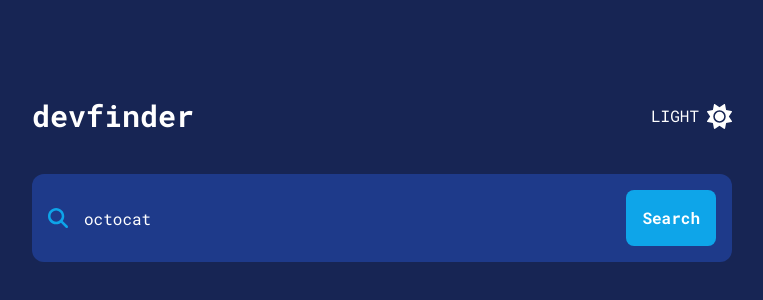
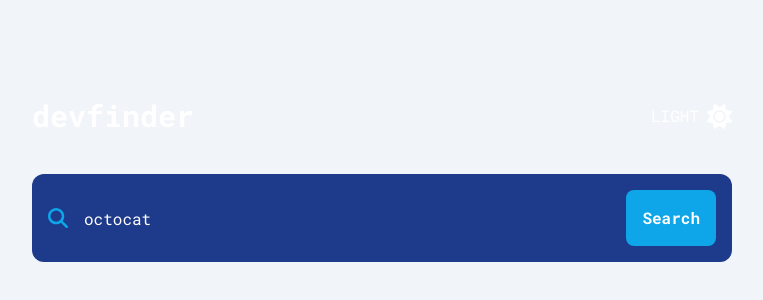
Before and after one commit to Cema2019/GitHub-user-search-app, a Next.js app: page / in a window 1280 px wide. Shown: the part 208-508 px from the top of the page, without its empty margins (258-1021 px from the left). Built offline with nearby package versions, Linux system fonts and the light colour scheme; no server answers.

Commit message:
Update light and dark theme colors on layout'

```diff
--- a/src/app/layout.tsx
+++ b/src/app/layout.tsx
@@ -20,7 +20,7 @@ export default function RootLayout({
     <html lang="en" suppressHydrationWarning>
       <body className={robotoMono.className}>
         <ThemeProvider attribute="class" defaultTheme="system" enableSystem>
-        <div className="p-x-4 grid place-content-center min-h-screen bg-blue-950">
+        <div className="p-x-4 grid place-content-center min-h-screen bg-slate-100 dark:bg-blue-950">
           <div className="sm:w-[500px] md:w-[600px] lg:w-[700px]">
             <Navbar />
             {children}
```
